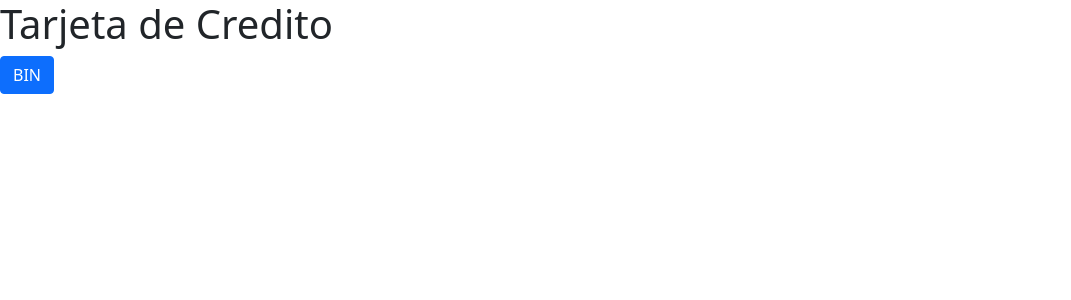
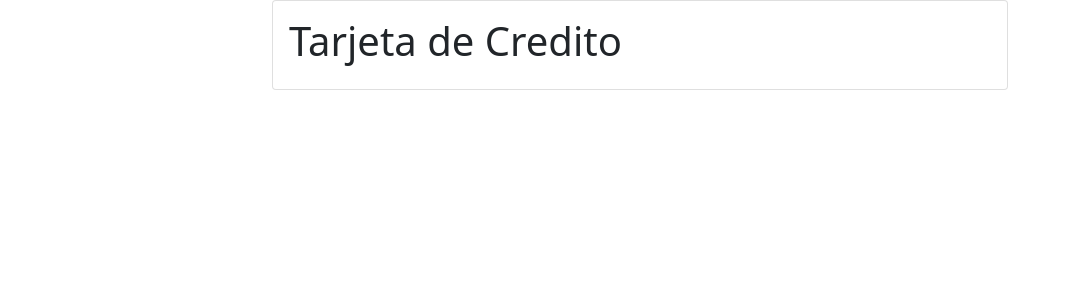
Before and after one commit to Daniel151505/Aplicacion-Tarjeta-de-Credito, an Angular app in the folder Aplicacion-Tarjeta-de-Credito/: page / in a window 1280 px wide. Shown: the top 300 px of the page, without its empty margins (0-1071 px from the left). Built offline with nearby package versions, Linux system fonts and the light colour scheme.

Commit message:
Agregando Estilos Titulo

```diff
--- a/Aplicacion-Tarjeta-de-Credito/src/app/app.component.html
+++ b/Aplicacion-Tarjeta-de-Credito/src/app/app.component.html
@@ -1,2 +1,11 @@
-<h1>Tarjeta de Credito</h1>
-<button class="btn btn-primary">BIN</button>
+<div class="container">
+    <div class="row">
+        <div class="col-lg-8 offset-lg-2">
+            <div class="card">
+                <div class="card-body">
+                    <h1>Tarjeta de Credito</h1>
+                </div>
+            </div>
+        </div>
+    </div>
+</div>
--- a/Aplicacion-Tarjeta-de-Credito/src/styles.css
+++ b/Aplicacion-Tarjeta-de-Credito/src/styles.css
@@ -1 +1,6 @@
 /* You can add global styles to this file, and also import other style files */
+
+.titulo {
+    text-align: center;
+    font-family: 'Potta One', cursive;
+}
```
